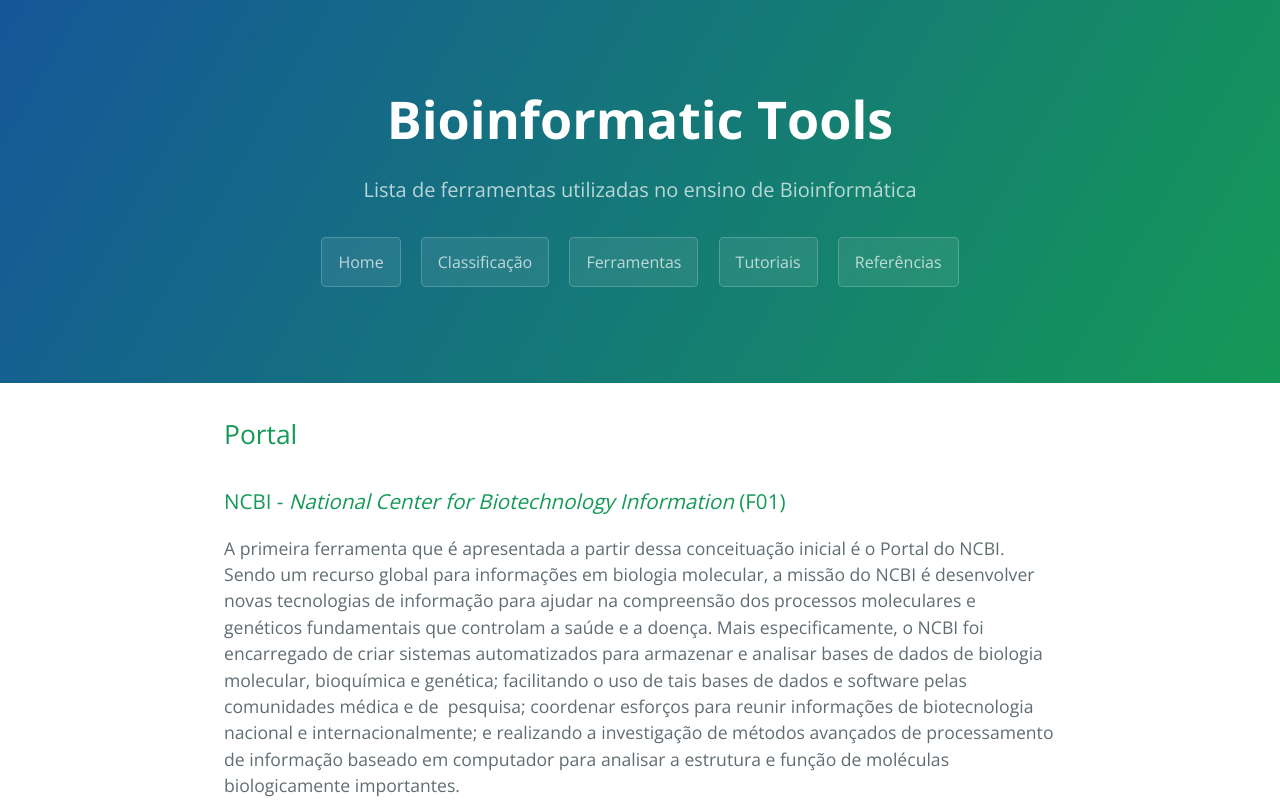
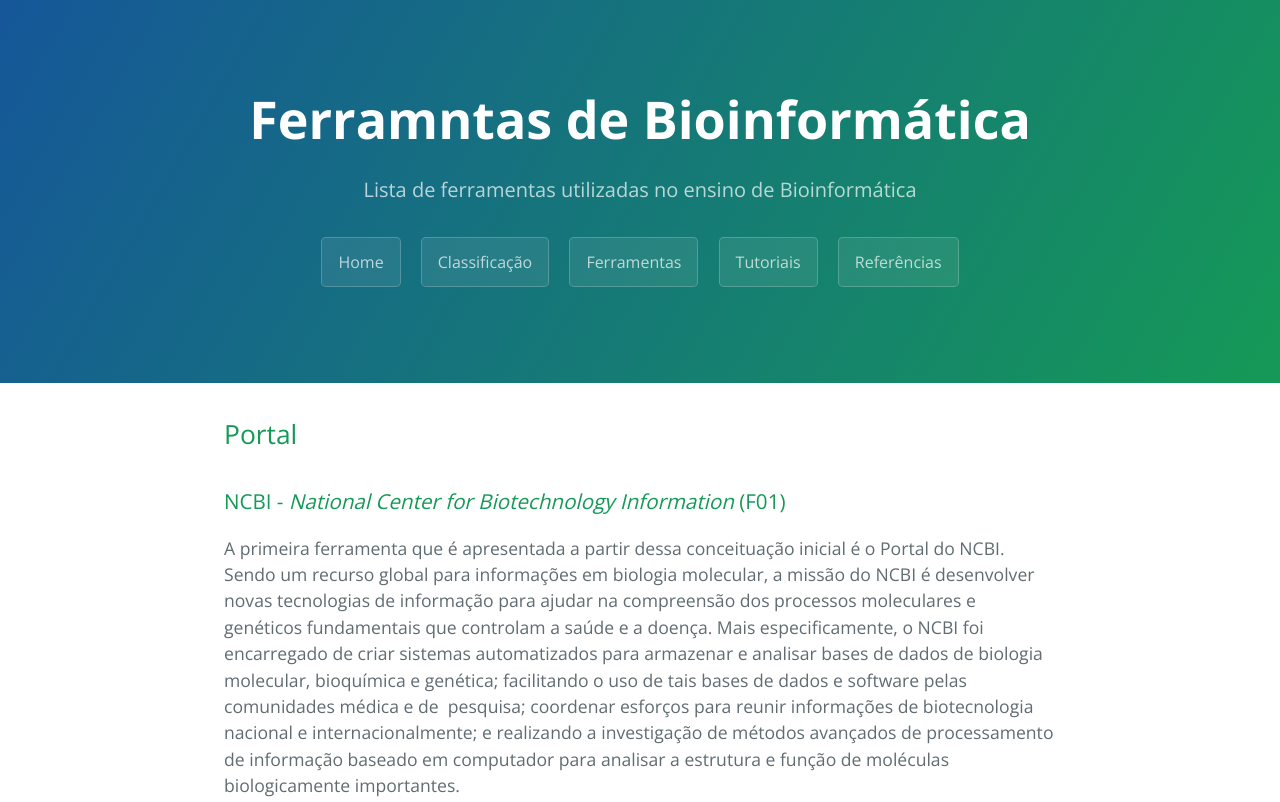
Before and after one commit to ferramentas-bio/material-artigo, a plain HTML site: page ferramentas.html in a window 1280 px wide. Shown: the top 802 px of the page. Drawn offline with nearby package versions, Linux system fonts and the light colour scheme.

Commit message:
Update ferramentas.html

```diff
--- a/ferramentas.html
+++ b/ferramentas.html
@@ -2,7 +2,7 @@
 <html lang="en-us">
   <head>
     <meta charset="UTF-8">
-    <title>Bioinformatic Tools by LABIO@PUCRS</title>
+    <title>Ferramntas de Bioinformática</title>
     <meta name="viewport" content="width=device-width, initial-scale=1">
     <link rel="stylesheet" type="text/css" href="stylesheets/normalize.css" media="screen">
     <link href='https://fonts.googleapis.com/css?family=Open+Sans:400,700' rel='stylesheet' type='text/css'>
@@ -11,7 +11,7 @@
   </head>
   <body>
     <section class="page-header">
-      <h1 class="project-name">Bioinformatic Tools</h1>
+      <h1 class="project-name">Ferramntas de Bioinformática</h1>
       <h2 class="project-tagline">Lista de ferramentas utilizadas no ensino de Bioinformática</h2>
       <a href="https://ferramentas-bio.github.io/material-artigo" class="btn">Home</a>
       <a href="https://ferramentas-bio.github.io/material-artigo/classificacao.html" class="btn">Classificação</a>
```
